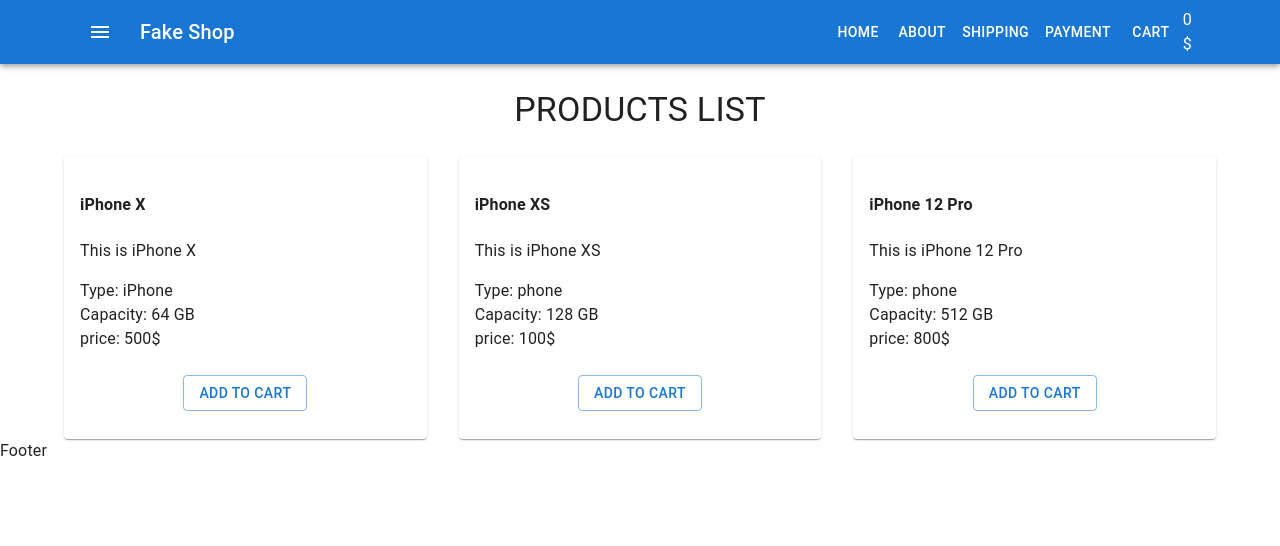
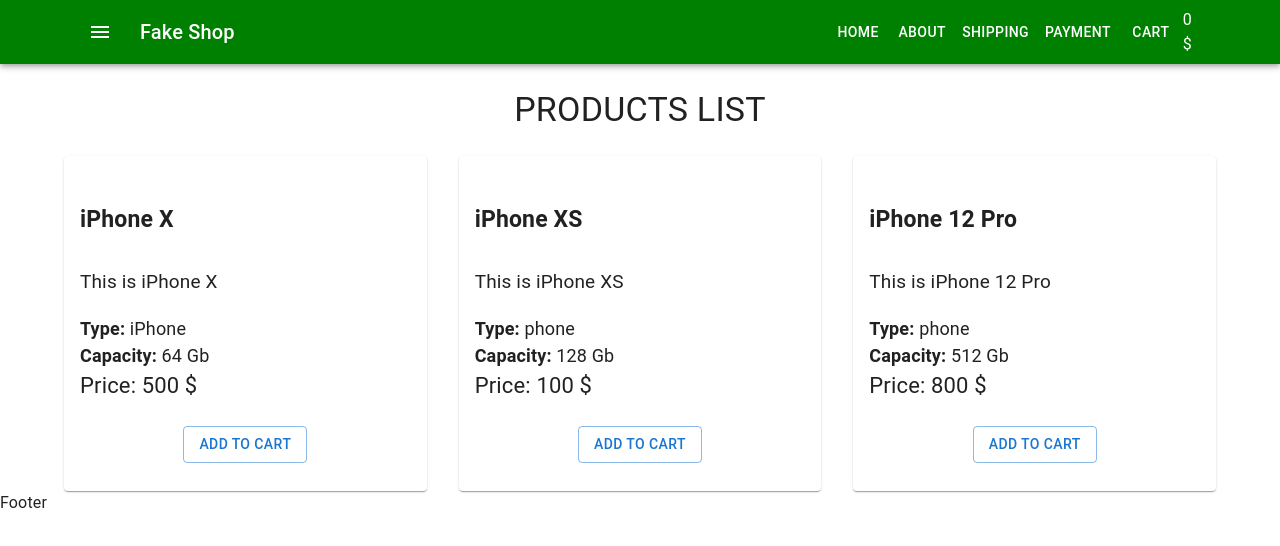
Before and after one commit to pursam/fake-shop, a React (Create React App) app: page / in a window 1280 px wide. Shown: the top 546 px of the page. Built offline with nearby package versions, Linux system fonts and the light colour scheme.

Commit message:
add StyledEngineProvider

```diff
--- a/src/components/Products/ProductListItem.scss
+++ b/src/components/Products/ProductListItem.scss
@@ -3,3 +3,22 @@
     justify-content: center;
     margin-bottom: 20px;
 }
+.product {
+    h4 {
+        font-size: 23px;
+    }
+    .product-description {
+        font-size: 19px;
+    }
+
+    .product-price {
+        font-size: 22px;
+    }
+
+    .product-features {
+        font-size: 18px;
+        span {
+            font-weight: bold;
+        }
+    }
+}
--- a/src/components/Products/ProductListItem.tsx
+++ b/src/components/Products/ProductListItem.tsx
@@ -15,13 +15,19 @@ type Props = {
 
 const ProductListItem = (props: Props) => {
     return (
-        <Card>
+        <Card className="product">
             <CardContent>
                 <h4>{props.name}</h4>
-                <p>{props.description}</p>
-                <div>Type: {props.type}</div>
-                <div>Capacity: {props.capacity} GB</div>
-                <div>price: {props.price}$</div>
+                <p className="product-description">{props.description}</p>
+                <div className="product-features">
+                    <span>Type: </span>
+                    {props.type}
+                </div>
+                <div className="product-features">
+                    {' '}
+                    <span>Capacity:</span> {props.capacity} Gb
+                </div>
+                <div className="product-price">Price: {props.price} $</div>
             </CardContent>
             <CardActions className="btn-wrap">
                 <Button variant="outlined">Add to cart</Button>
--- a/src/container/App/App.tsx
+++ b/src/container/App/App.tsx
@@ -3,17 +3,18 @@ import React from 'react'
 import Header from '../Header/Header'
 import Main from '../Main/Main'
 import Footer from '../Footer/Footer'
+import { StyledEngineProvider } from '@mui/material'
 
 type Props = {}
 
 const App = (props: Props) => {
     return (
-        <>
+        <StyledEngineProvider injectFirst>
             <CssBaseline />
             <Header />
             <Main />
             <Footer />
-        </>
+        </StyledEngineProvider>
     )
 }
 
--- /dev/null
+++ b/src/container/Header/Header.scss
@@ -0,0 +1,3 @@
+.app-bar {
+    background-color: green;
+}
--- a/src/container/Header/Header.tsx
+++ b/src/container/Header/Header.tsx
@@ -7,13 +7,14 @@ import IconButton from '@mui/material/IconButton'
 import MenuIcon from '@mui/icons-material/Menu'
 import Container from '@mui/material/Container'
 import CartHeader from 'components/Cart/CartHeader'
+import './Header.scss'
 
 type Props = {}
 
 const Header = (props: Props) => {
     return (
         <>
-            <AppBar position="static">
+            <AppBar position="static" className="app-bar">
                 <Container maxWidth="lg">
                     <Toolbar>
                         <IconButton
```
